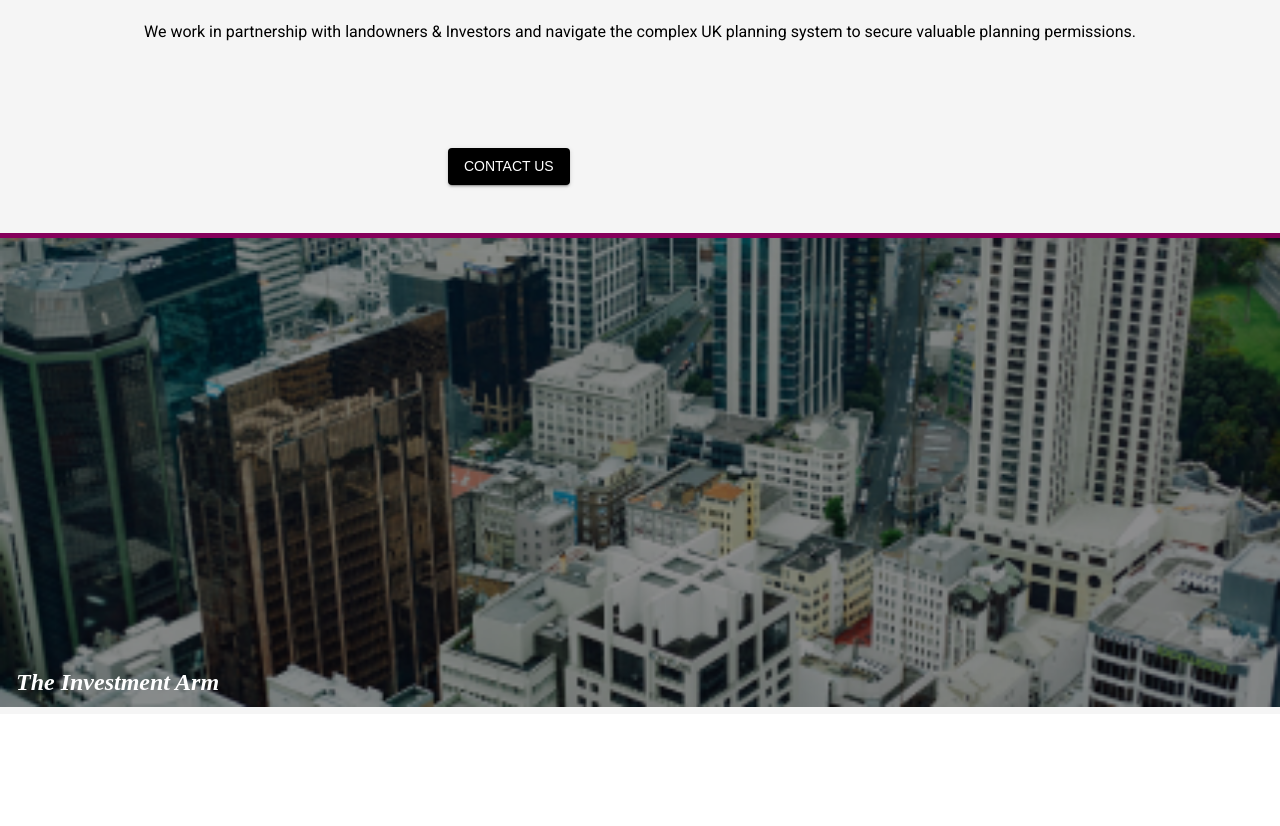
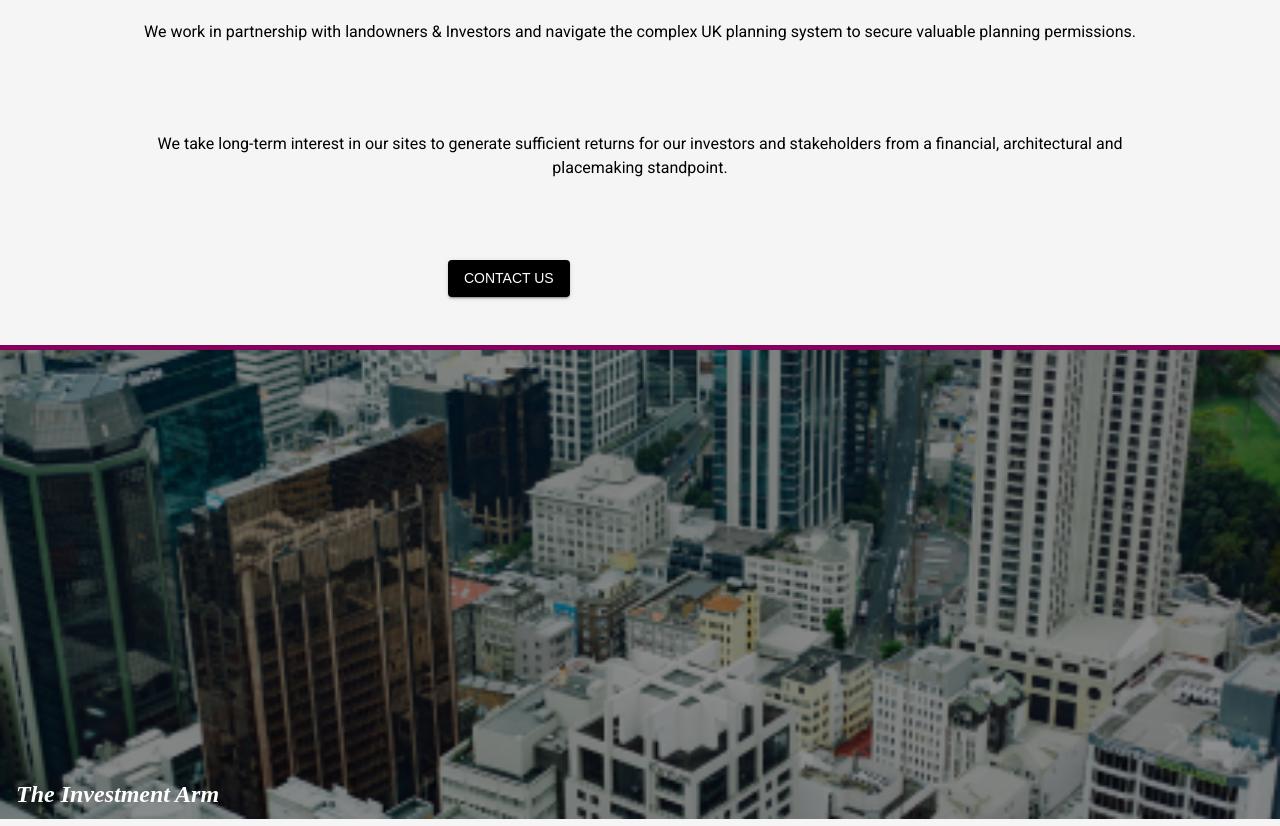
Before and after one commit to alamerton/Lydiard-Capital, a React (Create React App) app: page / in a window 1280 px wide. Shown: the part 3220-4046 px from the top of the page. Before the commit the page ends 3934 px from the top, so only its background shows below. Built offline with nearby package versions, Linux system fonts and the light colour scheme.

Commit message:
Added missing text from first call to action

```diff
--- a/src/components/LandingPage.tsx
+++ b/src/components/LandingPage.tsx
@@ -166,6 +166,35 @@ class TopImage extends Component {
         <Box
           style={{
             position: "relative",
+            maxWidth: "80%",
+            margin: "auto",
+            marginTop: "1rem",
+            justifyContent: "center",
+            alignItems: "center",
+            minHeight: "6rem",
+          }}
+        >
+          <Typography
+            component="div"
+            variant="body1"
+            flexGrow={1}
+            width="100%"
+            height="2rem"
+            sx={{
+              position: "absolute",
+              fontFamily: "Roboto",
+              textAlign: "center",
+              color: "text.primary",
+            }}
+          >
+            We take long-term interest in our sites to generate sufficient
+            returns for our investors and stakeholders from a financial,
+            architectural and placemaking standpoint.
+          </Typography>
+        </Box>
+        <Box
+          style={{
+            position: "relative",
             maxWidth: "30%",
             margin: "auto",
             marginTop: "2rem",
```
